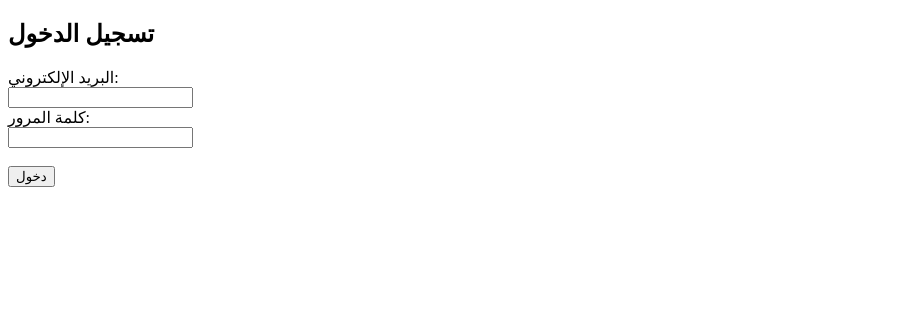
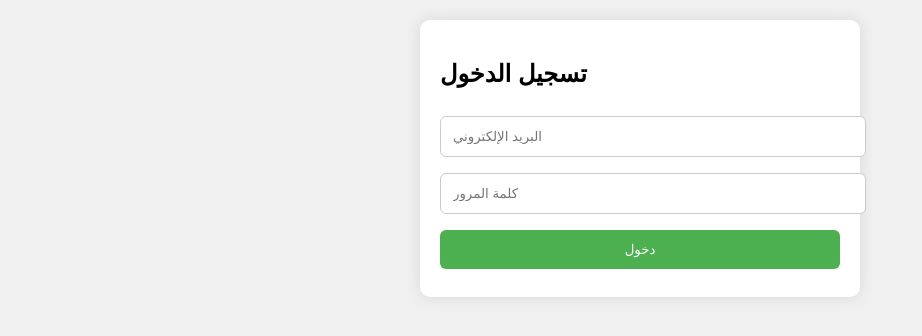
Before and after one commit to az9er8/ALgire.mony, a Flask app: page / in a window 1280 px wide. Shown: the top 336 px of the page, without its empty margins (0-922 px from the left). Run offline with Flask 3, Linux system fonts and the light colour scheme.

Commit message:
Update login.html

```diff
--- a/templates/login.html
+++ b/templates/login.html
@@ -1,17 +1,49 @@
 <!DOCTYPE html>
-<html lang="ar">
+<html lang="en">
 <head>
     <meta charset="UTF-8">
+    <meta name="viewport" content="width=device-width, initial-scale=1.0">
     <title>تسجيل الدخول</title>
+    <style>
+        body {
+            font-family: Arial, sans-serif;
+            padding: 20px;
+            margin: 0;
+            background: #f0f0f0;
+        }
+        .container {
+            max-width: 400px;
+            margin: auto;
+            background: white;
+            padding: 20px;
+            border-radius: 10px;
+            box-shadow: 0 0 15px rgba(0,0,0,0.1);
+        }
+        input[type="email"], input[type="password"], button {
+            width: 100%;
+            padding: 12px;
+            margin: 8px 0;
+            border: 1px solid #ccc;
+            border-radius: 6px;
+        }
+        button {
+            background-color: #4CAF50;
+            color: white;
+            border: none;
+        }
+        button:hover {
+            background-color: #45a049;
+        }
+    </style>
 </head>
 <body>
-    <h2>تسجيل الدخول</h2>
-    <form method="POST">
-        <label>البريد الإلكتروني:</label><br>
-        <input type="text" name="email" required><br>
-        <label>كلمة المرور:</label><br>
-        <input type="password" name="password" required><br><br>
-        <button type="submit">دخول</button>
-    </form>
+    <div class="container">
+        <h2>تسجيل الدخول</h2>
+        <form method="POST">
+            <input type="email" name="email" placeholder="البريد الإلكتروني" required>
+            <input type="password" name="password" placeholder="كلمة المرور" required>
+            <button type="submit">دخول</button>
+        </form>
+    </div>
 </body>
 </html>
```
